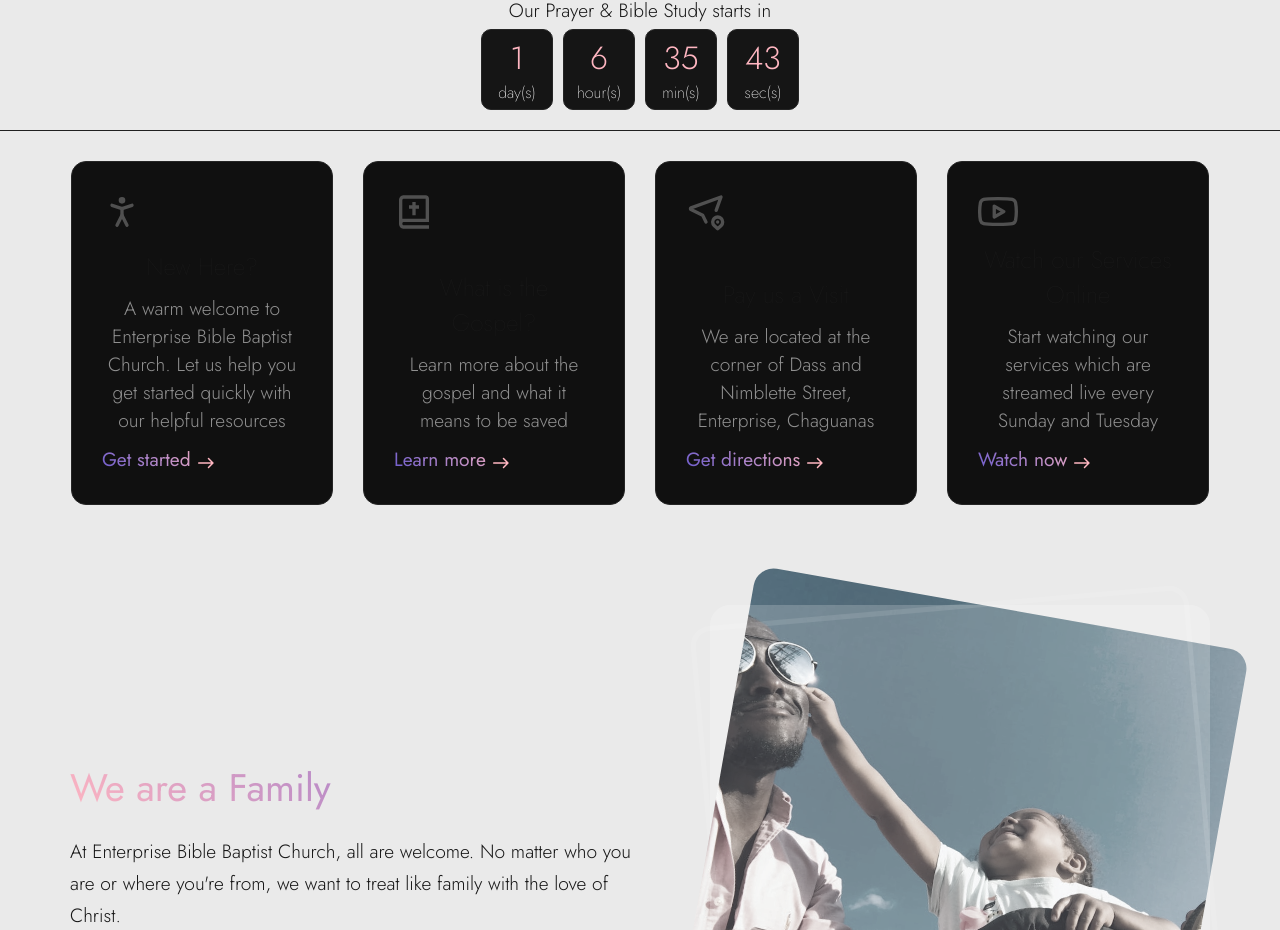
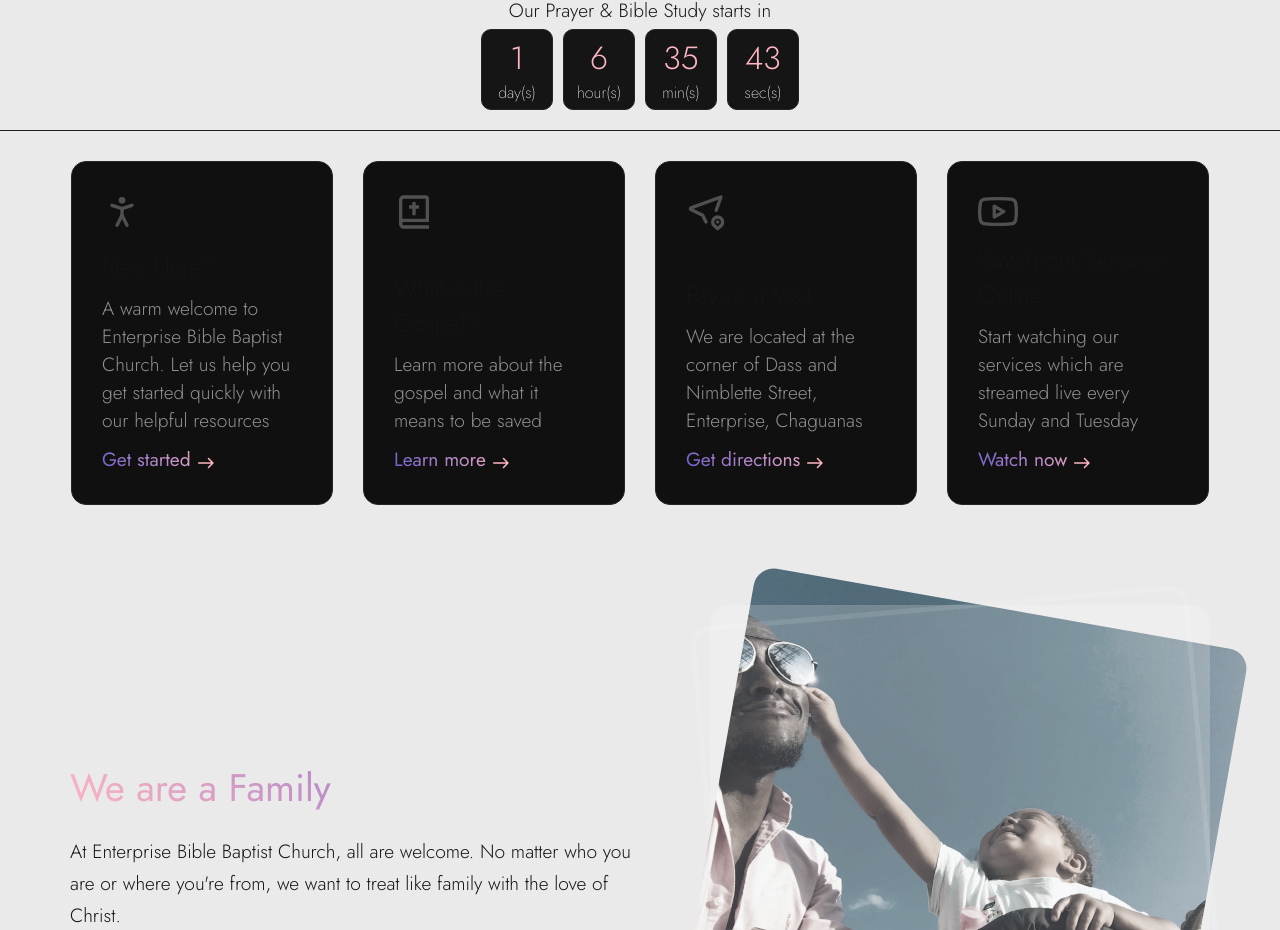
Before and after one commit to sgarcia97/test-app, a Next.js app: page / in a window 1280 px wide. Shown: the part 1177-2107 px from the top of the page. Built offline with nearby package versions, Linux system fonts and the light colour scheme; no server answers.

Commit message:
removed center

```diff
--- a/app/globals.css
+++ b/app/globals.css
@@ -31,10 +31,6 @@
   font-family: lex;
   src: url(../public/fonts/LexendDeca-VariableFont_wght.ttf);
 }
-
-.center{
-  text-align:center;
-  }
 
 body {
   color: var(--foreground);
```
